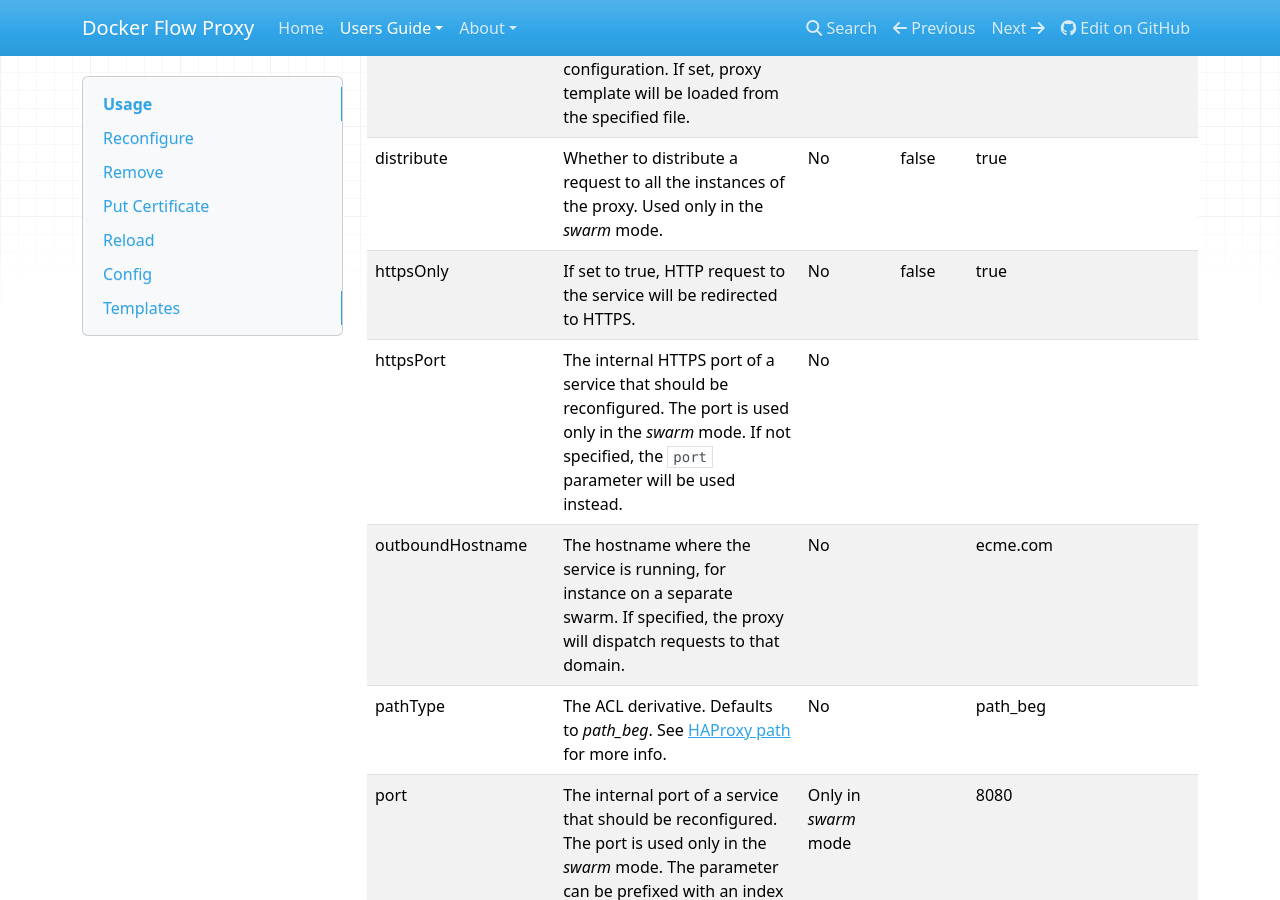
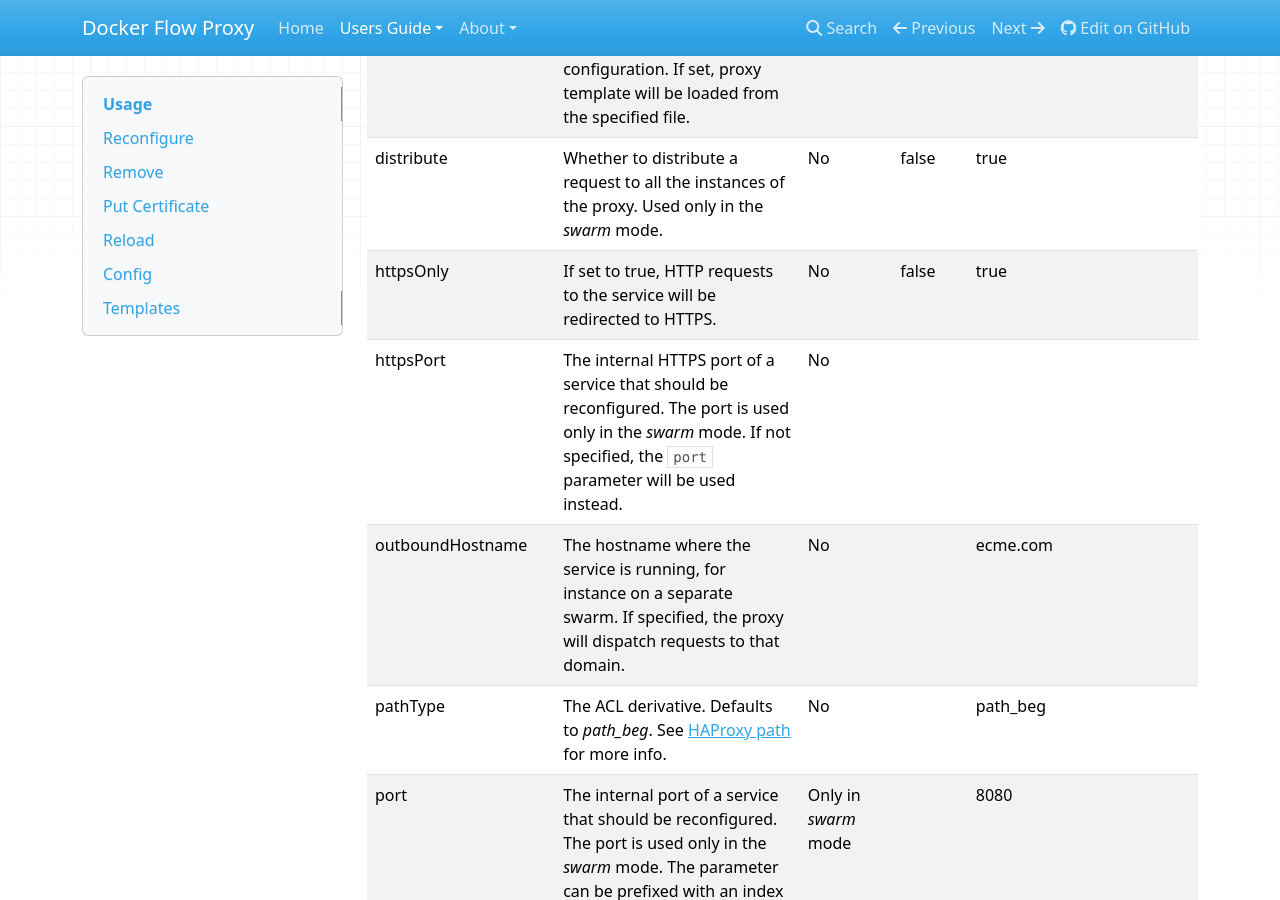
Before and after one commit to docker-flow/docker-flow-proxy, an MkDocs documentation site: the page built from docs/usage.md, in a window 1280 px wide and 900 px high, scrolled down 1050 px. Built offline with MkDocs 1.6.1, drawn with Linux system fonts in a browser that asks for light colours; nearby versions of some CDN libraries; old or Windows-style settings are respelled for this version of MkDocs.

Commit message:
Handling HTTP to HTTPS redirection [ci skip]

```diff
--- a/.travis.yml
+++ b/.travis.yml
@@ -33,7 +33,7 @@ after_success:
   - docker build -t vfarcic/docker-flow-proxy-docs:${VERSION} -f Dockerfile.docs .
   - docker push vfarcic/docker-flow-proxy-docs:${VERSION}
   - docker push vfarcic/docker-flow-proxy-docs
-  - ssh -o "StrictHostKeyChecking no" -i proxy-key root@${SWARM_MANAGER_1_PUBLIC_IP} docker service update --image docker-flow-proxy-docs:${VERSION} proxy-docs
+  - ssh -o "StrictHostKeyChecking no" -i proxy-key root@${SWARM_MANAGER_1_PUBLIC_IP} docker service update --image vfarcic/docker-flow-proxy-docs:${VERSION} proxy-docs
 
 branches:
   only:
--- a/docs/usage.md
+++ b/docs/usage.md
@@ -23,7 +23,7 @@ The following query parameters can be used when `reqMode` is set to `http` or is
 |consulTemplateBePath|The path to the Consul Template representing a snippet of the backend configuration. If set, proxy template will be loaded from the specified file.|||/consul_templates/tmpl/go-demo-be.tmpl|
 |consulTemplateFePath|The path to the Consul Template representing a snippet of the frontend configuration. If set, proxy template will be loaded from the specified file.|||/consul_templates/tmpl/go-demo-fe.tmpl|
 |distribute   |Whether to distribute a request to all the instances of the proxy. Used only in the *swarm* mode.|No|false|true|
-|httpsOnly    |If set to true, HTTP request to the service will be redirected to HTTPS.        |No      |false  |true         |
+|httpsOnly    |If set to true, HTTP requests to the service will be redirected to HTTPS.        |No      |false  |true         |
 |httpsPort    |The internal HTTPS port of a service that should be reconfigured. The port is used only in the *swarm* mode. If not specified, the `port` parameter will be used instead.|No|||443|
 |outboundHostname|The hostname where the service is running, for instance on a separate swarm. If specified, the proxy will dispatch requests to that domain.|No||ecme.com|
 |pathType     |The ACL derivative. Defaults to *path_beg*. See [HAProxy path](https://cbonte.github.io/haproxy-dconv/configuration-1.5.html#7.3.6-path) for more info.|No||path_beg|
```
